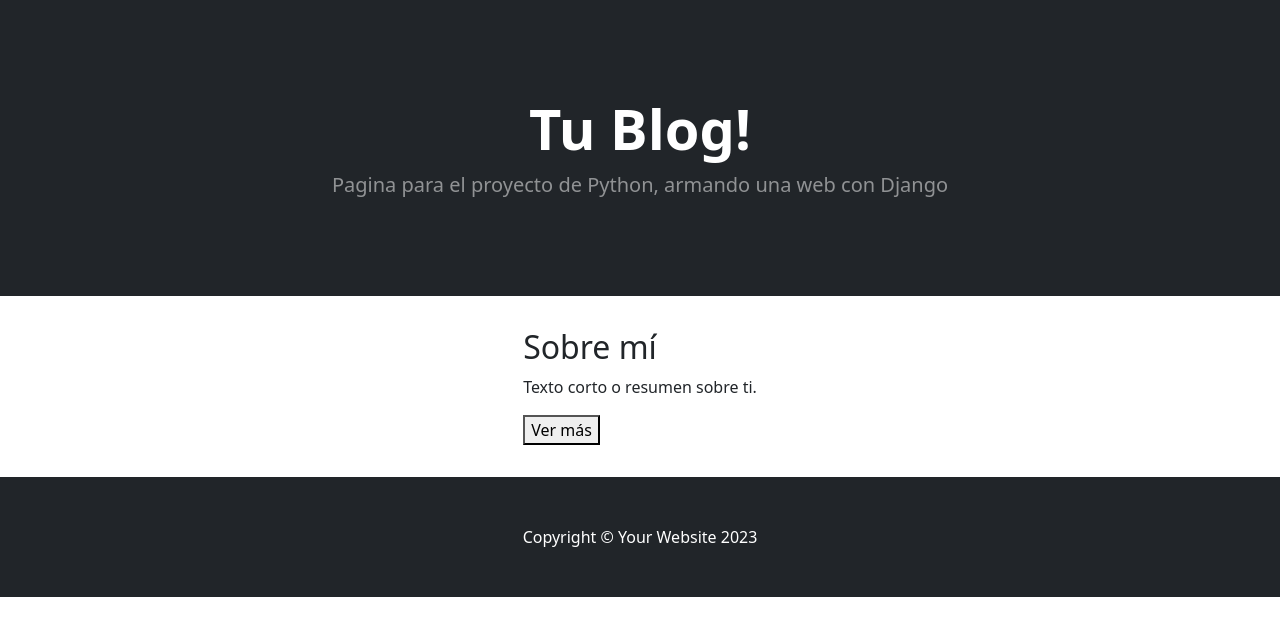
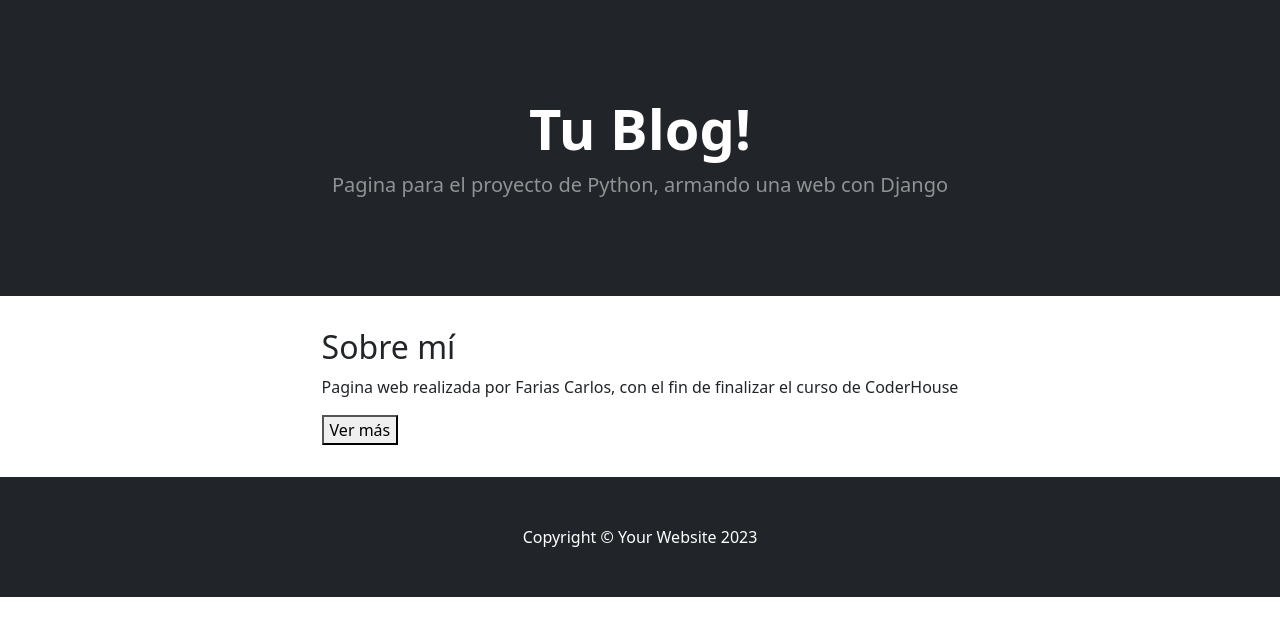
Before and after one commit to Carloosfrs/Proyecto-Final---Farias---Carlos, a Django app: page /sobremi in a window 1280 px wide. Shown: the part 85-721 px from the top of the page. Run offline with Django 4.2, Linux system fonts and the light colour scheme.

Commit message:
Actualización Sobremi.html

```diff
--- a/Proyecto final -Farias-Carlos/AppCoder/templates/AppCoder/Sobremi.html
+++ b/Proyecto final -Farias-Carlos/AppCoder/templates/AppCoder/Sobremi.html
@@ -6,9 +6,11 @@
 <div style="padding: 2rem; display: flex; justify-content: center;">
     <div id="about-me">
         <h2>Sobre mí</h2>
-        <p>Texto corto o resumen sobre ti.</p>
+        <p>Pagina web realizada por Farias Carlos, con el fin de finalizar el curso de CoderHouse</p>
         <div id="expanded-content" style="display: none;">
-            <p>Aquí está más información sobre mí...</p>
+            <p>Realice la pagina simulando un blog, con la posibiliad de crear posteos, buscarlos y tener un perfil para cada usuario.
+            Quiero agradecer a CoderHouse por brindar el curso, por poder avanzar en el mundo de la programación. Fue mucho para tan poco tiempo, pero confio en que podré seguir mejorando mis habilidades con Python, asi con todo lo requerido para lograr ser un programador.
+            </p>
             <p>Lorem, ipsum dolor sit amet consectetur adipisicing elit. Consectetur eveniet ut aperiam adipisci quam odit blanditiis rem. Vero, aspernatur? Deserunt molestiae veritatis quae exercitationem iure cum nobis velit non expedita.</p>
         </div>
         <button id="ver-mas-btn">Ver más</button>
```
